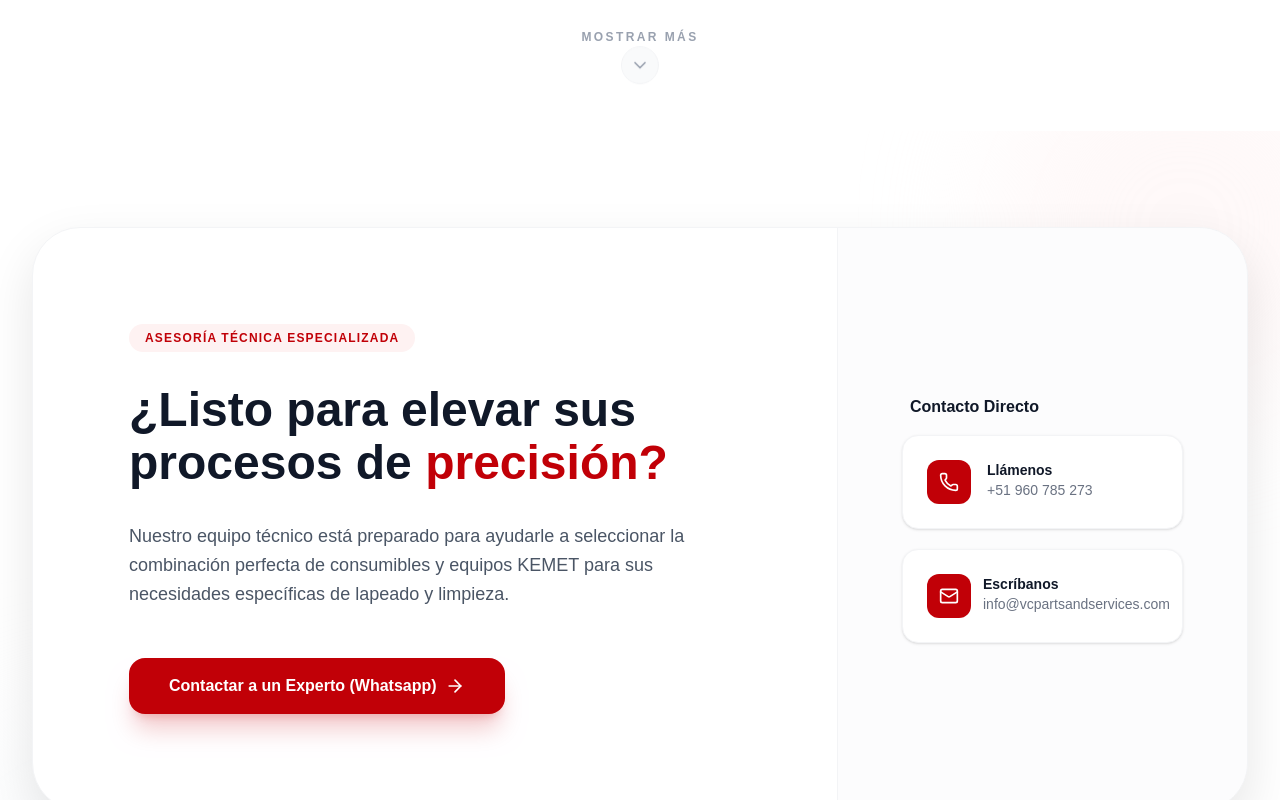
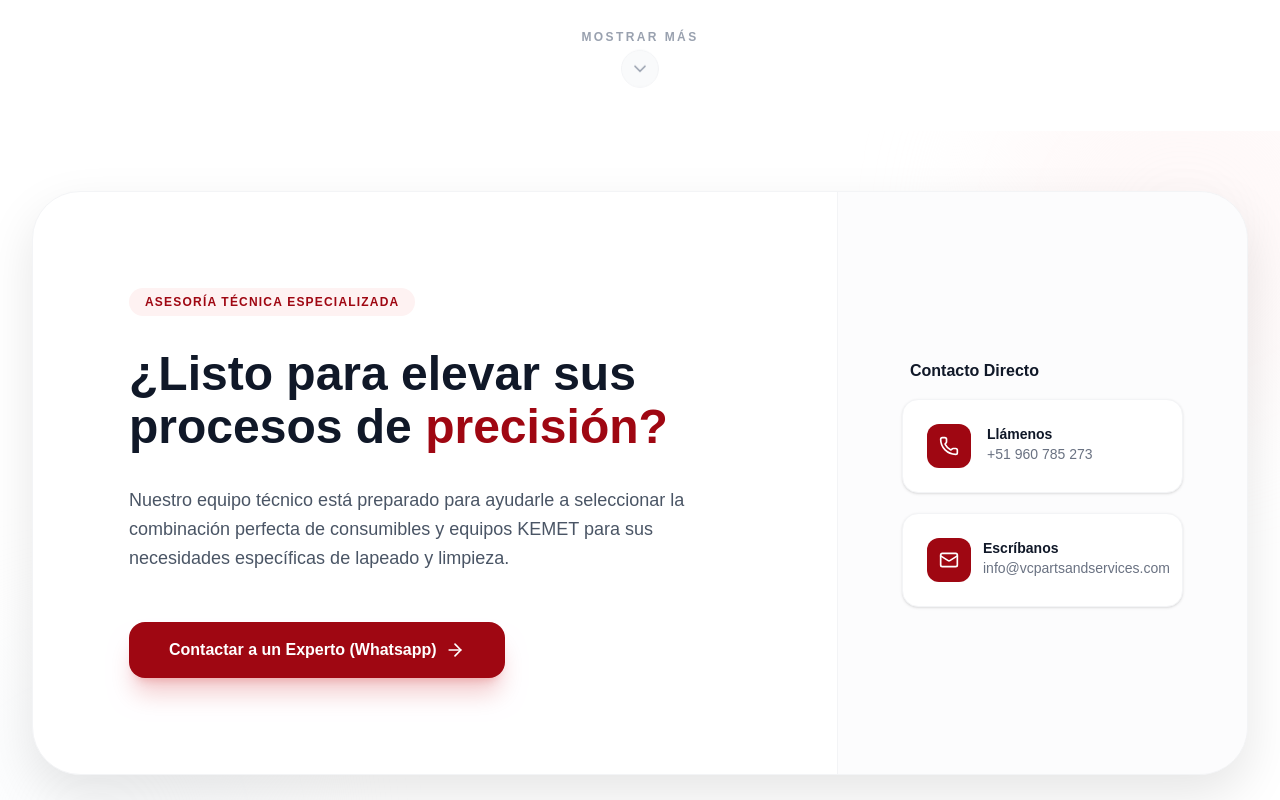
Before and after one commit to alancueva/vcpartsandservices, a Next.js app: page / in a window 1280 px wide. Shown: the part 3860-4660 px from the top of the page. Built offline with nearby package versions, Linux system fonts and the light colour scheme.

Commit message:
ajuste de color y espaciados

```diff
--- a/src/app/not-found.tsx
+++ b/src/app/not-found.tsx
@@ -1,14 +1,12 @@
-'use client';
-import { Home, ZapOff, ArrowLeft } from 'lucide-react';
-import Link from 'next/link';
-
+"use client";
+import { Home, ZapOff, ArrowLeft } from "lucide-react";
+import Link from "next/link";
 
 // === CONSTANTES DE ESTILO ===
-const ACCENT_COLOR = 'bg-red-700';
-const ACCENT_HOVER = 'hover:bg-red-800';
-const ACCENT_TEXT = 'text-red-700';
-const ACCENT_BORDER = 'border-red-700';
-
+const ACCENT_COLOR = "bg-red-800";
+const ACCENT_HOVER = "hover:bg-red-700";
+const ACCENT_TEXT = "text-red-800";
+const ACCENT_BORDER = "border-red-800";
 
 export default function NotFound() {
   const HOME_PAGE_URL = "/";
@@ -18,16 +16,16 @@ export default function NotFound() {
     window.history.back();
   };
 
-
   return (
     // Contenedor principal: centrado vertical y horizontalmente en la pantalla
     <div className="flex items-center justify-center min-h-screen bg-gray-50 p-4 md:p-8 font-sans">
-
       <div className="max-w-xl w-full text-center">
-
         {/* Ícono de Error y Código 404 */}
         <div className="flex flex-col items-center justify-center mb-8">
-                    <ZapOff className={`w-16 h-16 ${ACCENT_TEXT} mb-4`} strokeWidth={1.5} />
+          <ZapOff
+            className={`w-16 h-16 ${ACCENT_TEXT} mb-4`}
+            strokeWidth={1.5}
+          />
 
           <h1 className="text-9xl font-extrabold tracking-wider text-gray-800 opacity-20 select-none">
             404
@@ -44,8 +42,6 @@ export default function NotFound() {
           su nombre ha cambiado o no está disponible temporalmente.
         </p>
         <div className="flex flex-col sm:flex-row justify-center space-y-4 sm:space-y-0 sm:space-x-4">
-
-
           {/* Botón 1: Volver a la Página Anterior (Secundario) */}
           <button
             onClick={handleGoBack}
@@ -69,13 +65,11 @@ export default function NotFound() {
             <Home className="w-5 h-5 mr-2" />
             Volver a la Página Principal
           </Link>
-
         </div>
         {/* Enlace de Soporte Opcional (Minimalista) */}
         <p className="mt-8 text-sm text-gray-400">
           Si crees que esto es un error, por favor, contacta con soporte.
         </p>
-
       </div>
     </div>
   );
--- a/src/components/section/inicio/CTA.section.tsx
+++ b/src/components/section/inicio/CTA.section.tsx
@@ -1,9 +1,9 @@
 import React from "react";
 import { Mail, Phone, ArrowRight, MessageSquare, FileText } from "lucide-react";
 
-const ACCENT_COLOR = "bg-red-700";
-const ACCENT_HOVER = "hover:bg-red-800";
-const ACCENT_TEXT = "text-red-700";
+const ACCENT_COLOR = "bg-red-800";
+const ACCENT_HOVER = "hover:bg-red-700";
+const ACCENT_TEXT = "text-red-800";
 
 export default function CTASection() {
   const whatsappMessage = encodeURIComponent(
@@ -12,7 +12,7 @@ export default function CTASection() {
   const whatsappUrl = `https://wa.me/51960785273?text=${whatsappMessage}`;
 
   return (
-    <section className="relative py-24 bg-white overflow-hidden">
+    <section className="relative py-15 bg-white overflow-hidden">
       {/* Elementos decorativos sutiles sobre fondo blanco */}
       <div className="absolute top-0 left-0 w-full h-full pointer-events-none overflow-hidden">
         <div className="absolute -top-24 -right-24 w-96 h-96 bg-red-50 rounded-full blur-3xl opacity-50"></div>
```
Lines whose indentation alone changed are shown as unchanged.
